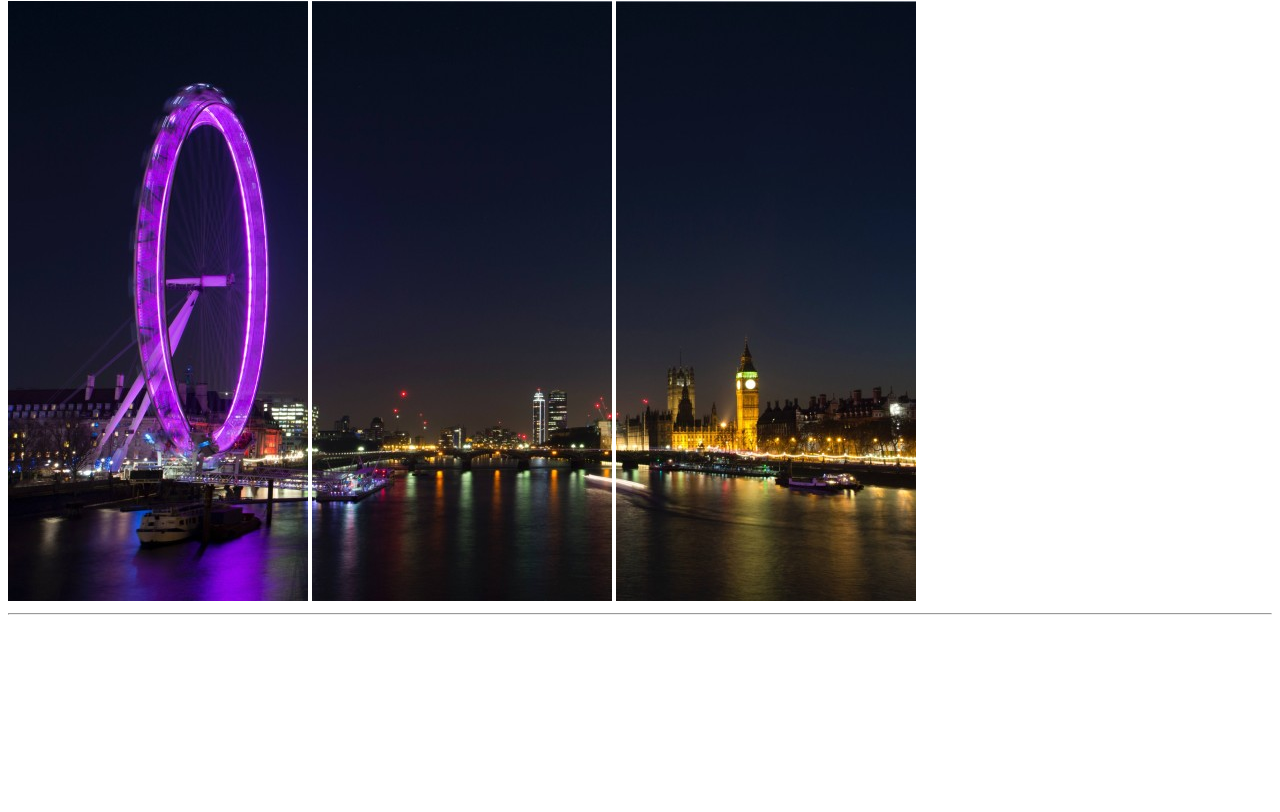
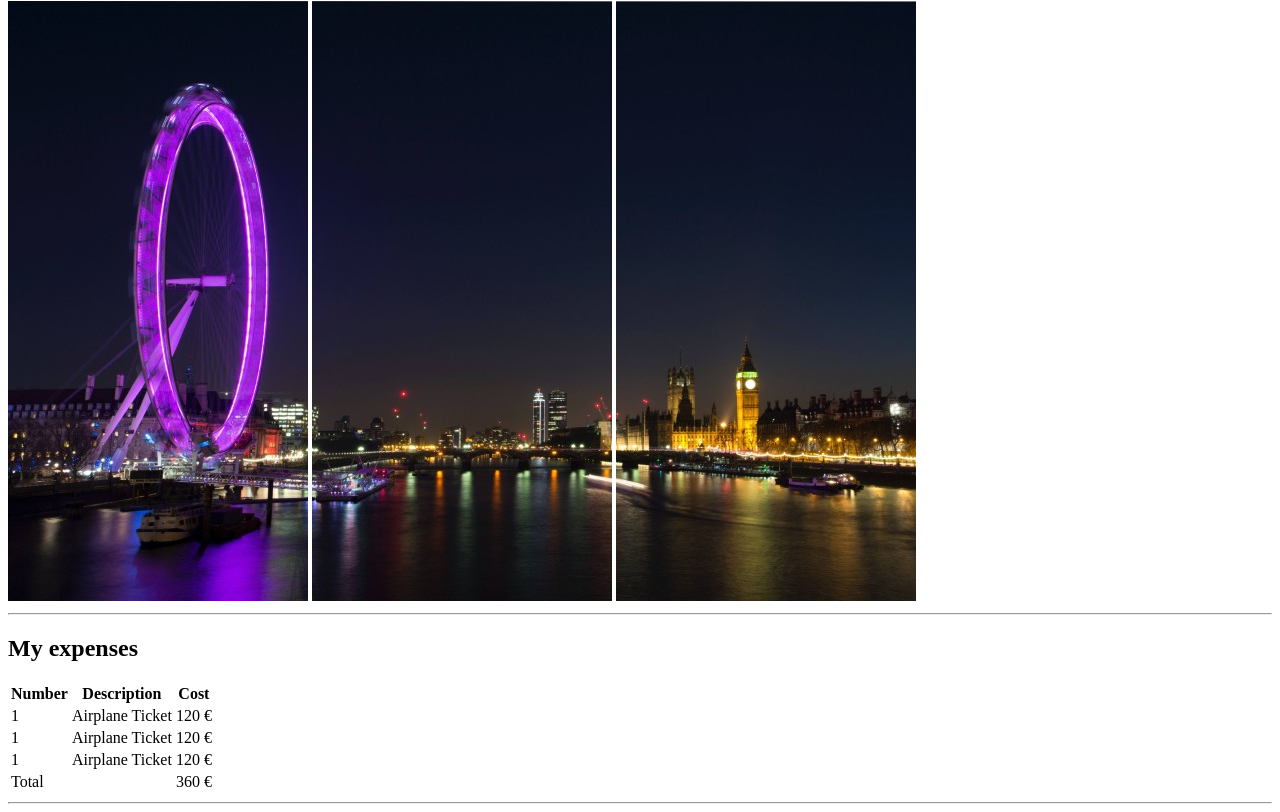
Before and after one commit to valeriosalzano/html-london-trip, a plain HTML site: page index.html in a window 1280 px wide. Shown: the part 79-891 px from the top of the page. Before the commit the page ends 800 px from the top, so only its background shows below. Drawn offline with Linux system fonts and the light colour scheme.

Commit message:
Expenses

```diff
--- a/index.html
+++ b/index.html
@@ -16,6 +16,42 @@
 
         <hr/>
 
+        <!-- expenses start -->
+        <h2>My expenses</h2>
+        <!-- table emmet shortcut: table>(thead>th*x)+(tbody>(tr*x>td*x))+(tfoot>td*x)> -->
+        <table>
+            <thead>
+                <th>Number</th>
+                <th>Description</th>
+                <th>Cost</th>
+            </thead>
+            <tbody>
+                <tr>
+                    <td>1</td>
+                    <td>Airplane Ticket</td>
+                    <td>120 &euro;</td>
+                </tr>
+                <tr>
+                    <td>1</td>
+                    <td>Airplane Ticket</td>
+                    <td>120 &euro;</td>
+                </tr>
+                <tr>
+                    <td>1</td>
+                    <td>Airplane Ticket</td>
+                    <td>120 &euro;</td>
+                </tr>
+            </tbody>
+            <tfoot>
+                <td>Total</td>
+                <td></td>
+                <td>360 &euro;</td>
+            </tfoot>
+        </table>
+        <!-- expenses end -->
+
+        <hr/>
+
     </body>
 
 </html>
```
